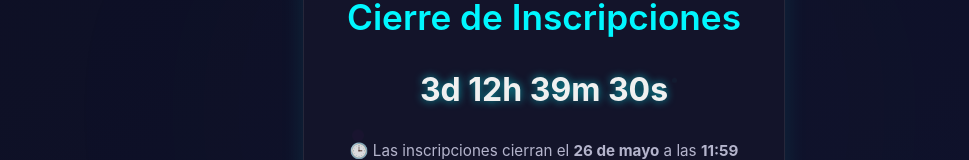
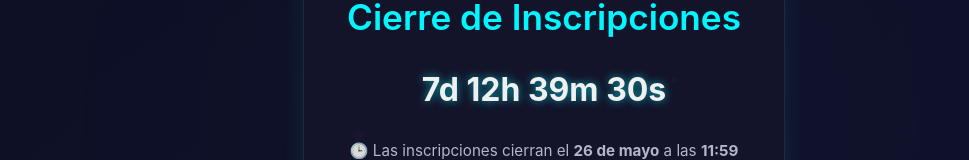
Before and after one commit to IngSistemasUmariana/codefest, a React (Vite) app: page / in a window 1280 px wide. Shown: the part 319-479 px from the top of the page, without its empty margins (96-1065 px from the left). Built offline with nearby package versions, Linux system fonts and the light colour scheme.

Commit message:
tiempo ampliado

```diff
--- a/src/components/Time.jsx
+++ b/src/components/Time.jsx
@@ -10,7 +10,7 @@ export default function Time() {
 
   useEffect(() => {
     // FECHA: 8 de mayo, 23:59 hora Colombia (UTC-5) → UTC = 04:59 del 9 de mayo
-    const colombiaEndDateUTC = new Date(Date.UTC(2025, 4, 30, 4, 59, 0)); // ⚠️ Mes 4 = mayo (0-indexed)
+    const colombiaEndDateUTC = new Date(Date.UTC(2025, 5, 3, 4, 59, 0)); // ⚠️ Mes 4 = mayo (0-indexed)
 
     const interval = setInterval(() => {
       const nowUTC = new Date();
```
